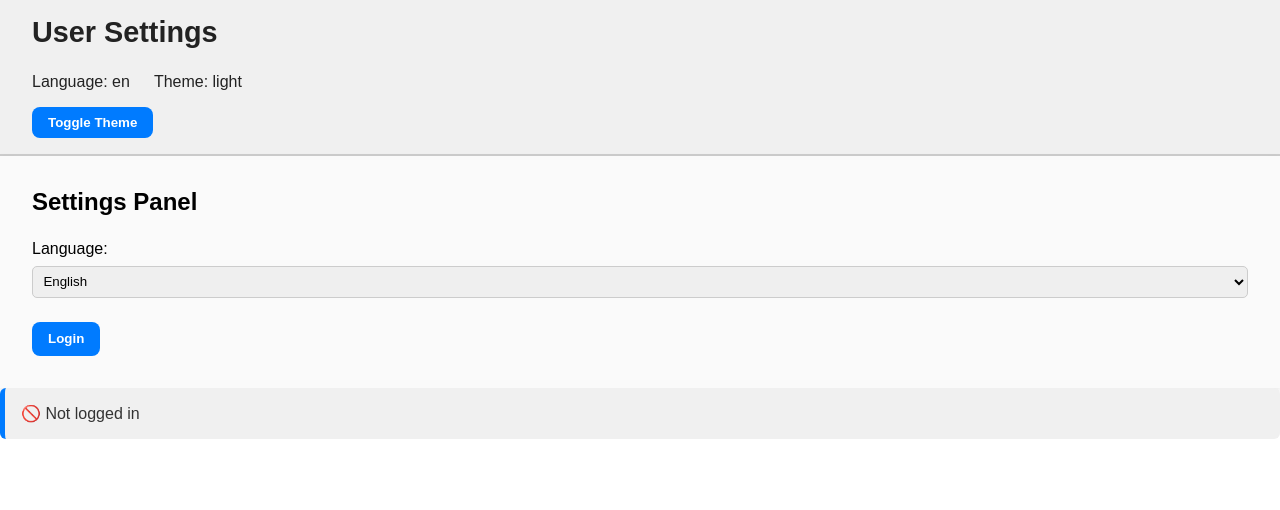
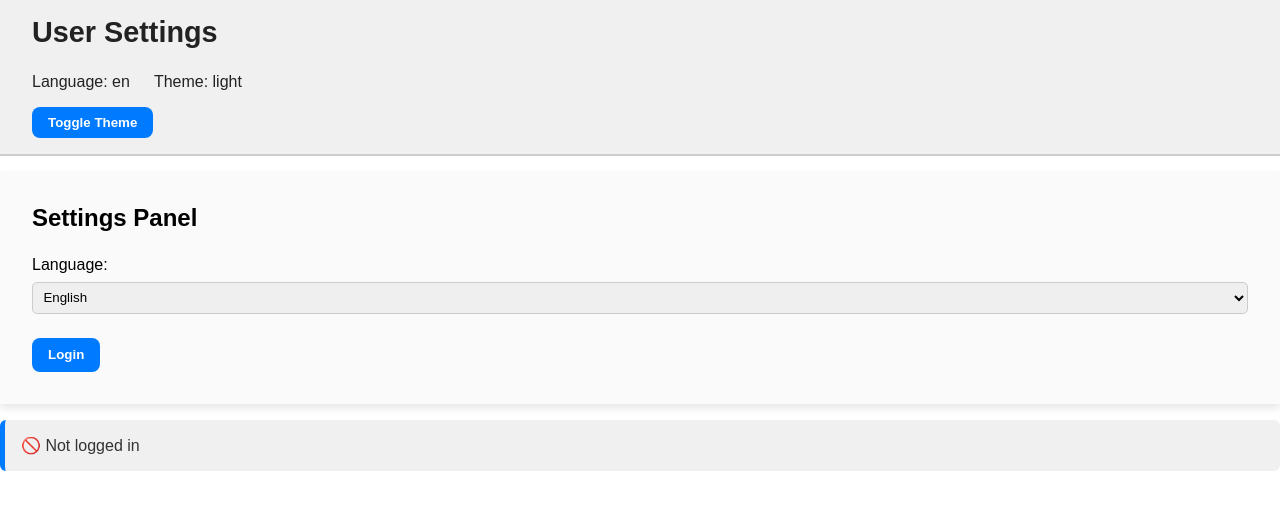
Before and after one commit to Espadv69/useContext-Intermediate, a React (Vite) app in the folder UserSettings-Context/: page / in a window 1280 px wide. Shown: the top 510 px of the page. Built offline with nearby package versions, Linux system fonts and the light colour scheme.

Commit message:
feat: add styling for app layout in index.css

```diff
--- a/UserSettings-Context/src/index.css
+++ b/UserSettings-Context/src/index.css
@@ -9,3 +9,12 @@
 body {
   font-family: 'Roboto Variable', sans-serif;
 }
+
+.app {
+  width: 100%;
+
+  display: flex;
+  flex-direction: column;
+  justify-content: center;
+  gap: 1rem;
+}
```
